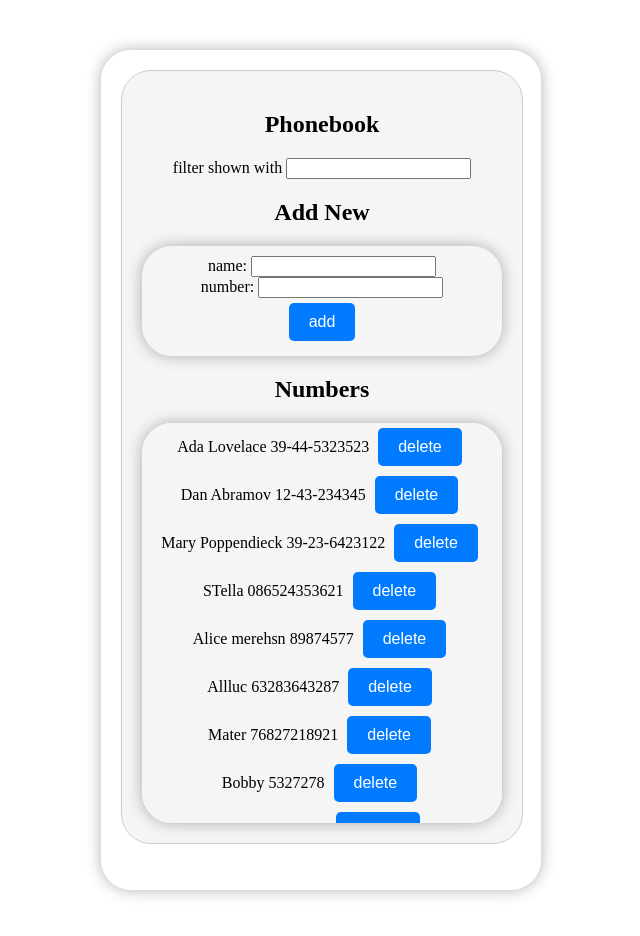
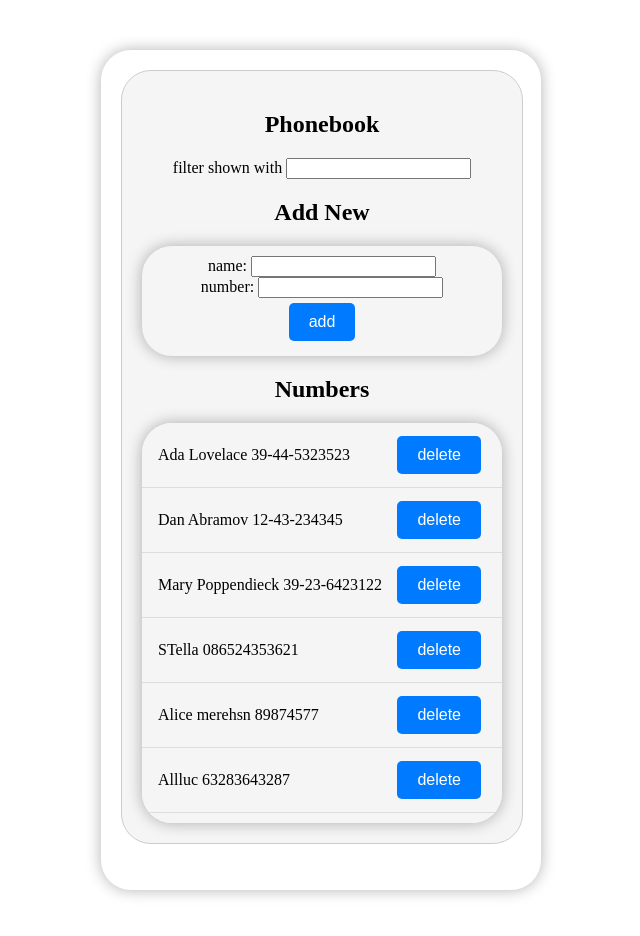
Before and after one commit to Monicah-Ngari/Phobebook, a React (Vite) app: page / in a window 1280 px wide. Shown: the top 936 px of the page, without its empty margins (319-959 px from the left). Built offline with nearby package versions, Linux system fonts and the light colour scheme; data requests are answered from the project's data file.

Commit message:
improved the list style

```diff
--- a/src/Styles.css
+++ b/src/Styles.css
@@ -26,13 +26,15 @@
 
 .list-container {
     display: inline-block;
-    text-align: center;
+    display: block;
+    text-align: left;
+    padding: 10px;
 
 
 }
 
 ul {
-    list-style-position: none;
+    list-style: none;
     padding: 0;
     margin: 0 auto;
     width: 100%;
@@ -42,6 +44,15 @@ ul {
     box-shadow: 0 0 15px rgba(0, 0, 0, 0.3);
     background: #f5f5f5;
 
+}
+
+li {
+    display: flex;
+    justify-content: space-between;
+    align-items: center;
+    padding: 8px 16px;
+    border-bottom: 1px solid #ddd;
+    font-size: 16px;
 }
 
 button {
```
